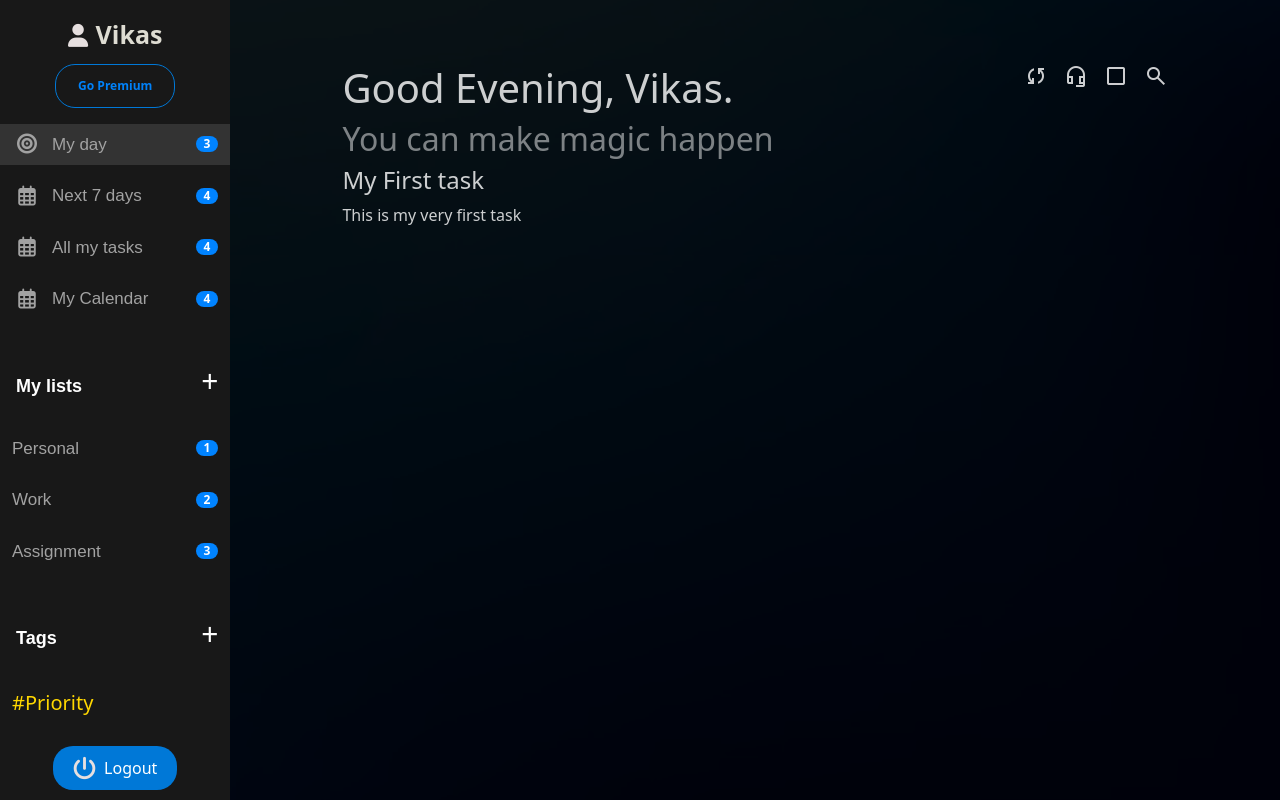
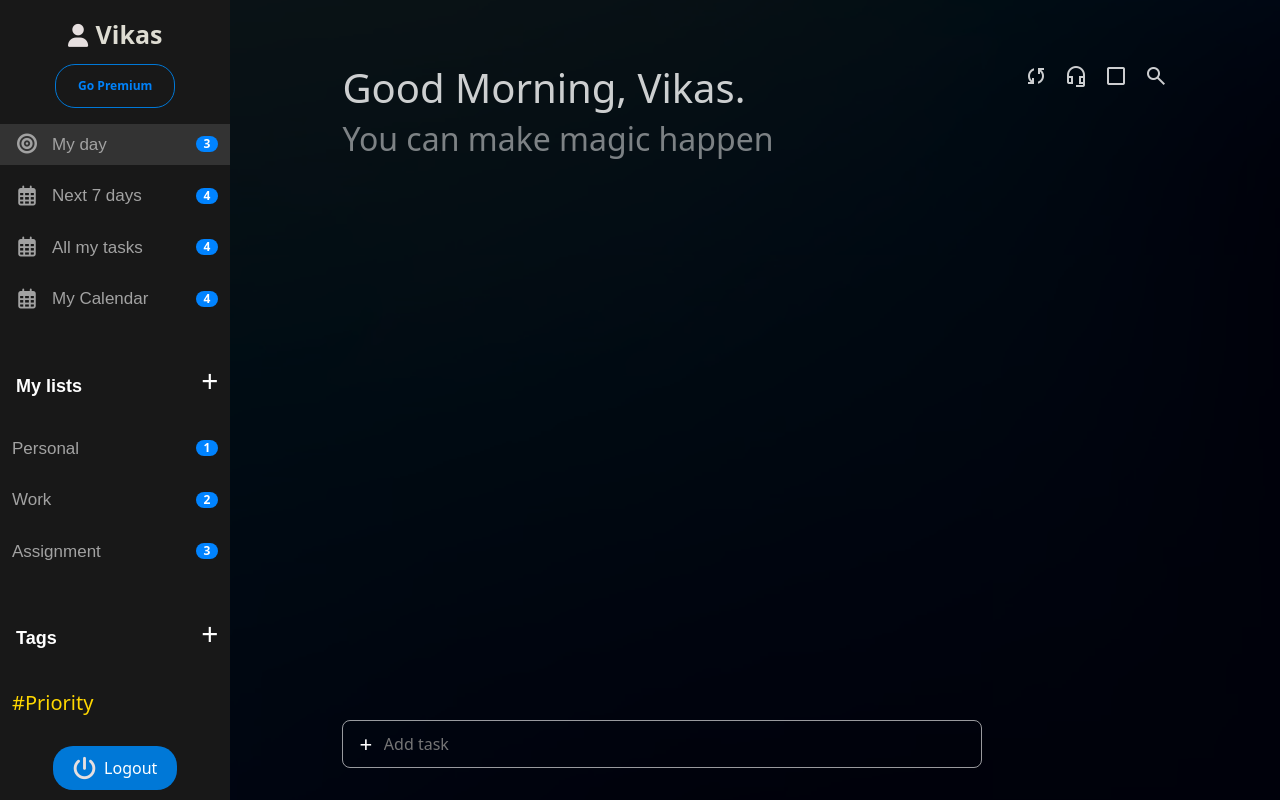
Before and after one commit to OraonShivam21/tracker-jet-app, a plain HTML site: page frontend/dashboard/dashboard.html in a window 1280 px wide. Drawn offline with nearby package versions, Linux system fonts and the light colour scheme.

Commit message:
updated task model

```diff
--- a/backend/models/task.model.js
+++ b/backend/models/task.model.js
@@ -3,10 +3,6 @@ const mongoose = require("mongoose");
 const taskSchema = new mongoose.Schema(
   {
     title: {
-      type: String,
-      required: true,
-    },
-    body: {
       type: String,
       required: true,
     },
--- a/frontend/dashboard/dashboard.css
+++ b/frontend/dashboard/dashboard.css
@@ -206,3 +206,28 @@ body {
   display: flex;
   gap: 1rem;
 }
+
+.my-day-add-tasks {
+  position: absolute;
+  bottom: 2rem;
+}
+
+#add-task {
+  background: transparent;
+  border: 1px solid rgba(255, 255, 255, .6);
+  border-radius: 8px;
+  color: #fff;
+  font-size: 1.4rem;
+  padding: .4rem 1rem;
+  width: 50vw;
+  text-align: left;
+  display: flex;
+  align-items: center;
+  gap: .6rem;
+}
+
+#add-task input {
+  background: transparent;
+  border: none;
+  font-size: 1rem;
+}
--- a/frontend/dashboard/dashboard.html
+++ b/frontend/dashboard/dashboard.html
@@ -131,11 +131,22 @@
           </div>
         </div>
         <div id="my-day-tasks-content">
-            <!-- show all tasks here -->
-            <div class="task-card">
+          <!-- show all tasks here -->
+          <!-- <div class="task-card">
                 <h4 class="title">My First task</h4>
                 <p class="body">This is my very first task</p>
-            </div>
+            </div> -->
+        </div>
+        <div class="my-day-add-tasks">
+          <button id="add-task" onclick="addMyDayNewTask()">
+            +
+            <input
+              type="text"
+              name="addTasks"
+              id="addTask"
+              placeholder="Add task"
+            />
+          </button>
         </div>
       </div>
       <div class="dashboard-content-nav" id="next-seven-days-section">
--- a/frontend/dashboard/dashboard.js
+++ b/frontend/dashboard/dashboard.js
@@ -4,10 +4,25 @@ const dashboardContentNavs = document.getElementsByClassName(
 );
 
 window.addEventListener("load", (e) => {
+  const timeNow = new Date().getHours();
+  const greeting = document.getElementById("greeting");
+
+  if(timeNow >= 0 && timeNow < 12) {
+    greeting.innerText = "Good Morning";
+  } else if(timeNow >= 12 && timeNow < 20) {
+    greeting.innerText = "Good Evening";
+  } else {
+    greeting.innerText = "Good Night";
+  }
+
   const username = localStorage.getItem("name");
+  const sidebarUsername = document.getElementById("username");
+  const headingUsername = document.getElementById("heading-username");
   if (username) {
-    document.getElementById("username").innerText = username;
-    document.getElementById("username").style.textDecoration = "uppercase";
+    sidebarUsername.innerText = username;
+    sidebarUsername.style.textTransform = "capitalize";
+    headingUsername.innerText = username;
+    headingUsername.style.textTransform = "capitalize";
   }
 
   menuItems[0].classList.add("active");
@@ -24,6 +39,11 @@ function menuItemClicked(menuItem, dashboardContentID) {
     dashboardContentNavs[i].classList.remove("active");
   }
   document.getElementById(dashboardContentID).classList.add("active");
+}
+
+function addMyDayNewTask() {
+  const taskAddURL = "http://localhost:3000/tasks/add";
+
 }
 
 const logoutButton = document.getElementById("logoutBTN");
```
